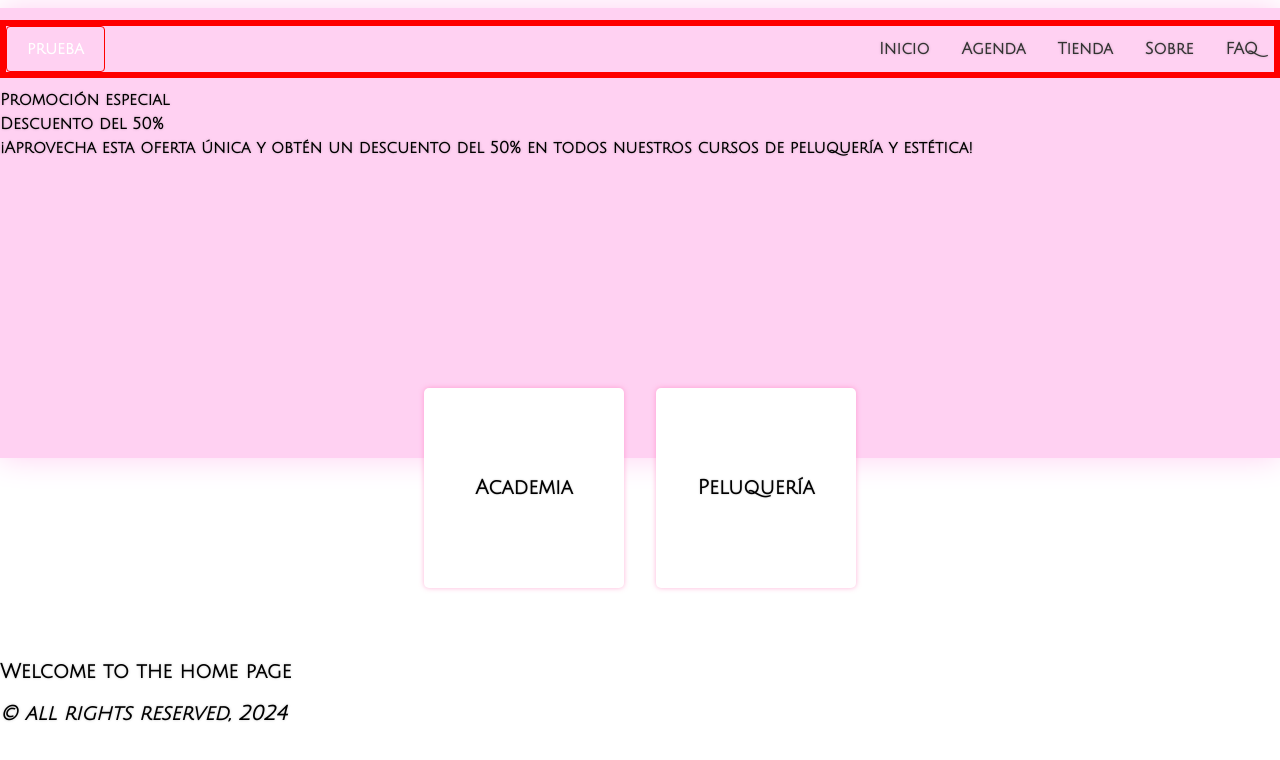
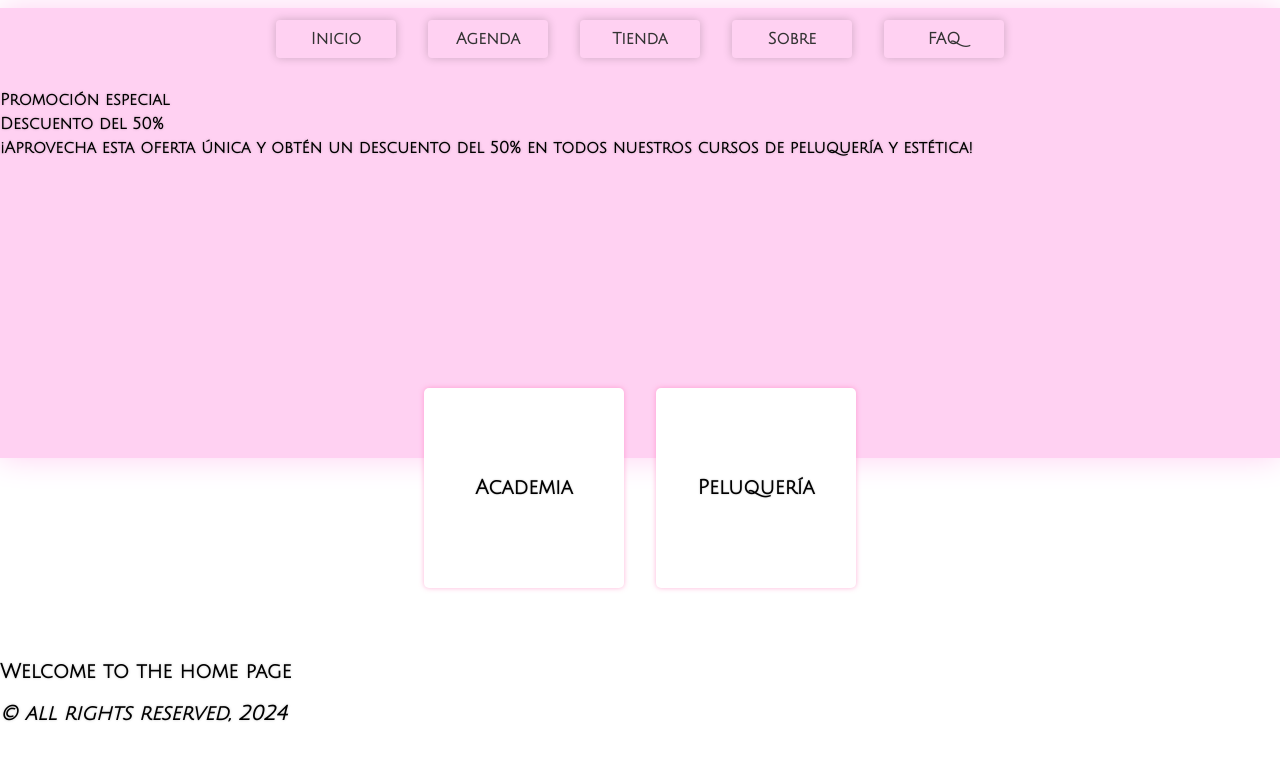
Before and after one commit to vvaldesc/TFC_gestor_academia, an Astro site: page / in a window 1280 px wide. Built offline with nearby package versions, Linux system fonts and the light colour scheme; Astro itself is replaced by a stand-in of ours.

Commit message:
trabajando header

```diff
--- a/package.json
+++ b/package.json
@@ -17,6 +17,7 @@
     "@types/react": "^18.3.1",
     "@types/react-dom": "^18.3.0",
     "astro": "^4.7.0",
+    "axios": "^1.6.8",
     "eslint-plugin-react": "^7.34.1",
     "react": "^18.3.1",
     "react-dom": "^18.3.1",
--- a/src/components/Button.astro
+++ b/src/components/Button.astro
@@ -9,10 +9,19 @@ const { texto } = Astro.props;
   <style>
     button {
       padding: 10px 20px;
-      color: #fff;
-      border: 1px solid red;
       border-radius: 4px;
       cursor: pointer;
+      box-shadow: 0 0 10px rgba(0, 0, 0, 0.2);
+      padding: 0;
+      margin: 0;
+      height: 38px;
+      width: 120px;
+      transition: all
+        0.2s;
+    }
+    button:hover {
+      box-shadow: 0 0 15px rgba(0, 0, 0, 0.2);
+      background-color: rgba(255, 255, 255, 0.123);
     }
   </style>
 
--- a/src/components/Headernav.astro
+++ b/src/components/Headernav.astro
@@ -7,14 +7,13 @@ const { fields } = Astro.props;
 /* Navigation component that receives a list of fields and renders a list of links*/
 ---
 <div>
-  <Button texto={"prueba"} />
   <nav>
     <ul>
       {
         fields.map((field: string) => (
           <li>
             <a href={`/${field === "Inicio" ? "" : field.toLowerCase()}`}>
-              {field}
+              <Button texto={field} />
             </a>
           </li>
         ))
@@ -28,8 +27,7 @@ const { fields } = Astro.props;
     display: flex;
     z-index: 1000;
     align-items: center;
-    border: 6px solid red;
-    justify-content: space-between;
+    justify-content: center;
     width: 100%;
   }
   nav {
```
Also changed, not shown: 1 other file.
